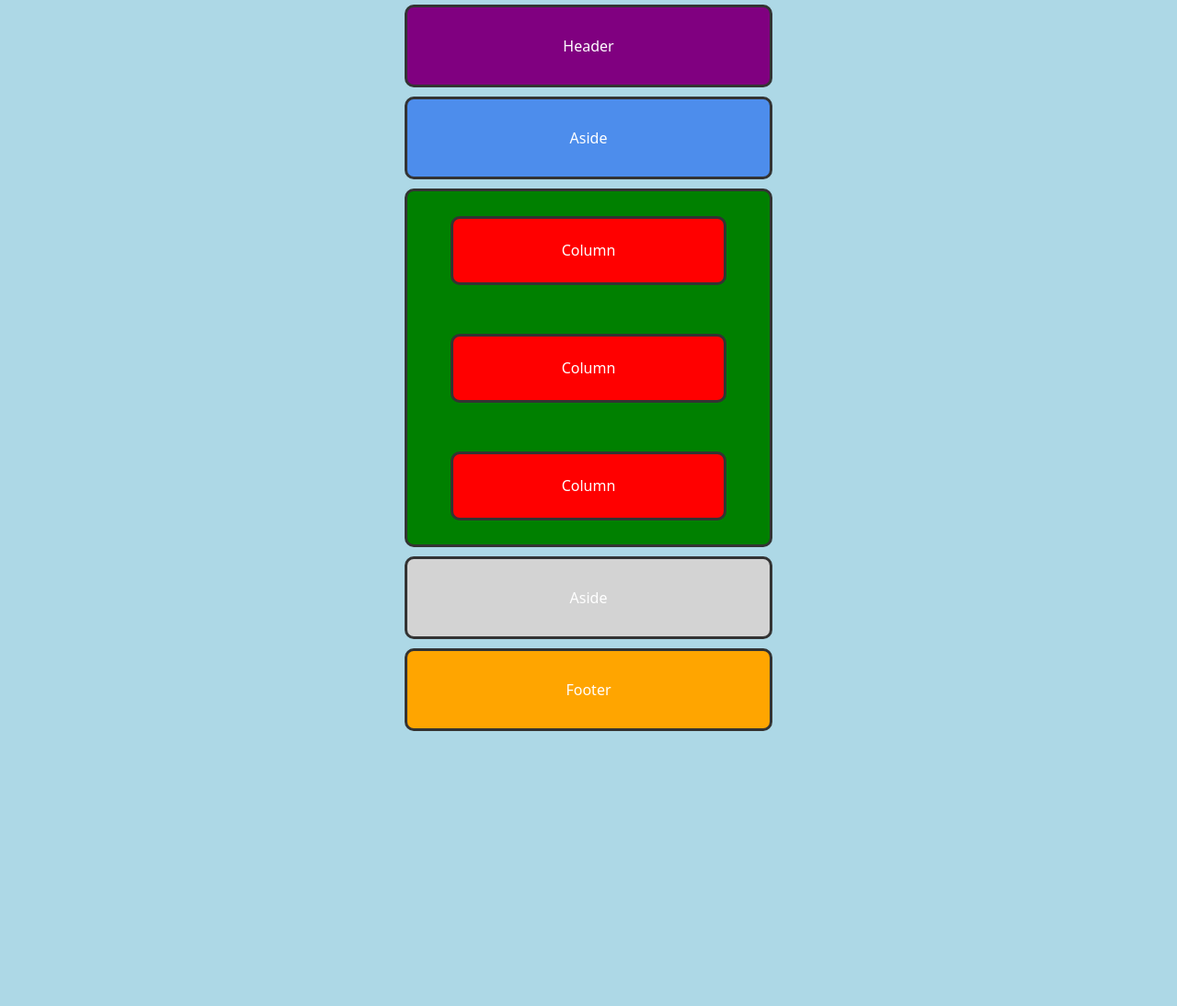
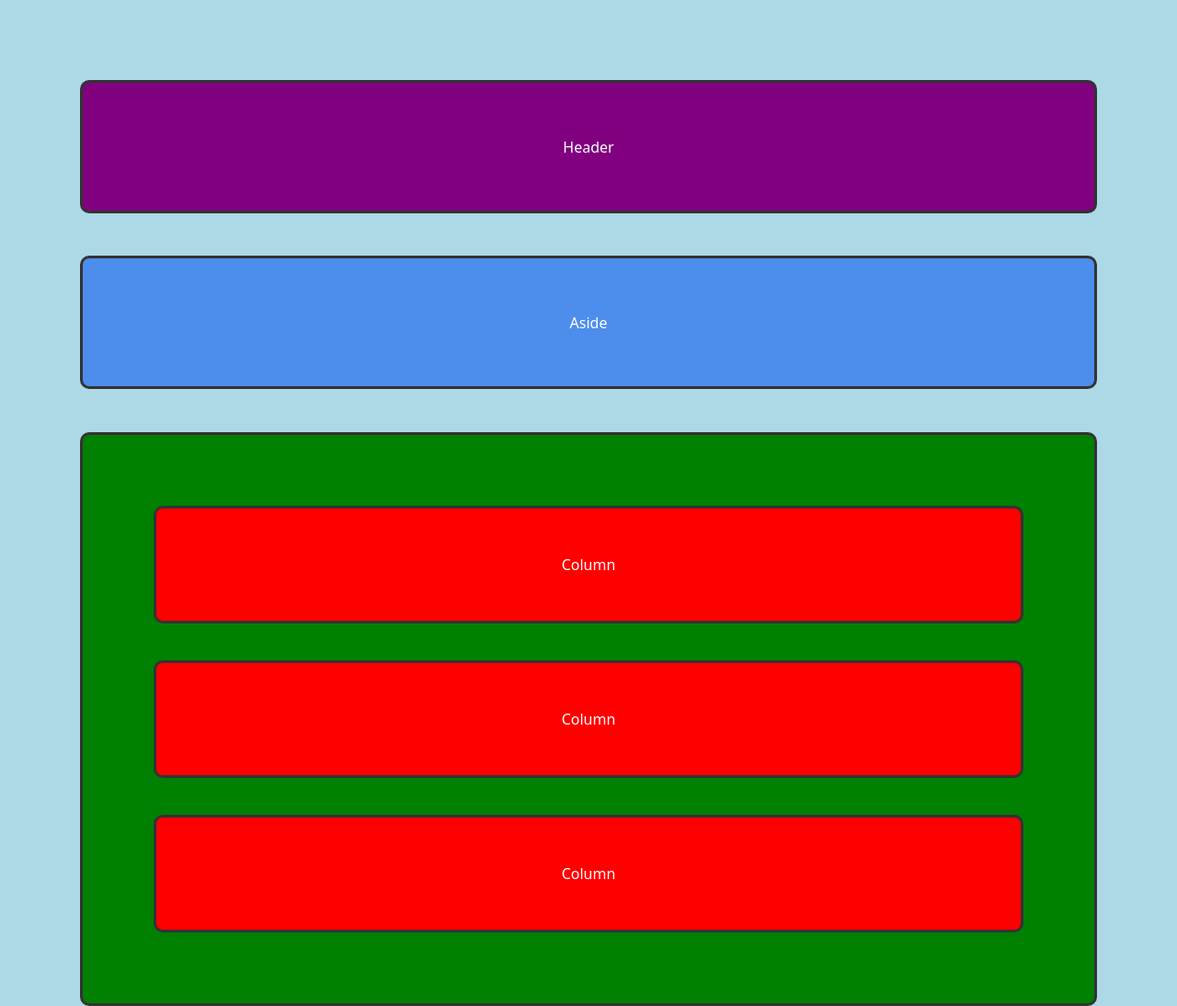
Before and after one commit to CarlChapman95/grid-wireframe-practice, a plain HTML site: page index.html in a window 1280 px wide. Shown: the top 1094 px of the page at 92% size. Before the commit the page ends 800 px from the top, so only its background shows below. Drawn offline with Linux system fonts and the light colour scheme.

Commit message:
fixed first assignment

```diff
--- a/css/style.css
+++ b/css/style.css
@@ -3,22 +3,22 @@ body {
 }
 .grid-container {
     display: grid;
-    grid-template-rows: 100px 100px 400px 100px 100px;
+    grid-template-rows: ;
+    padding: 5%;
+
 
 }
 .gridbox-item {
-    height 200px;
-    min-width: 150px;
-    width: 400px;
-    margin: 5px;
+    margin: 2%;
+    padding: 5%;
     border: 3px solid#333;
     border-radius: 10px;
     background-color: #dfdfdf;
     text-align: center;
     color: white;
-    align-items: center;
+    /* align-items: center;
     justify-self: center;
-    place-content: center;
+    place-content: center; */
     font-size: 1em;
 }
 .gridbox-header {
@@ -31,11 +31,11 @@ body {
     display: grid;
     background-color: green;
     grid-template-rows: 1fr 1fr 1fr;
+
+
 }
 .gridbox-column {
     background-color: red;
-    height: 75px;
-    width: 300px;
 }
 .gridbox-aside2 {
     background-color: lightgray;
```
Also changed, not shown: mobile-wireframe.png (added).
